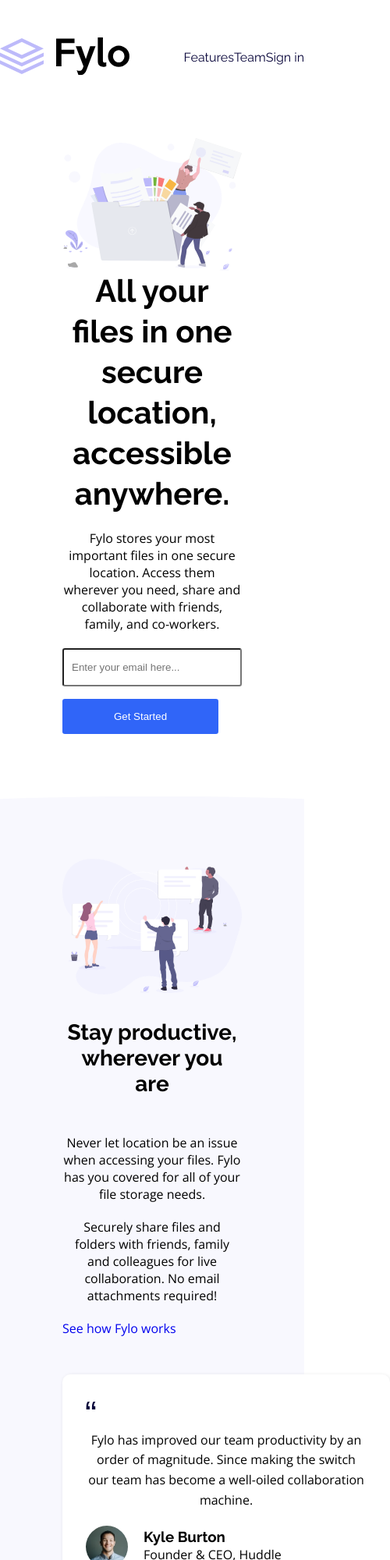
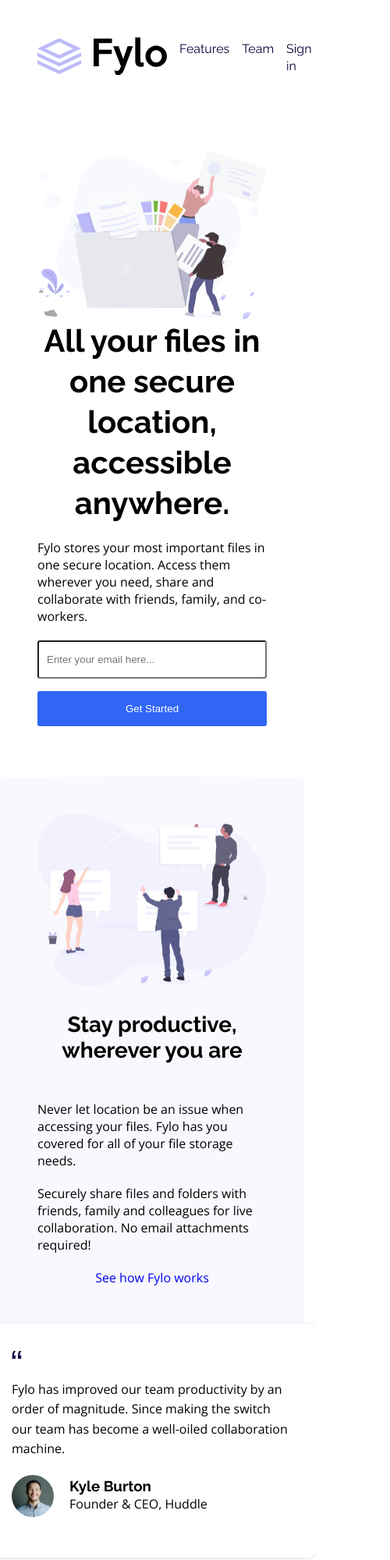
Before and after one commit to IoanCirja/Fylo_Loading_Page, a plain HTML site: page index.html in a window 390 px wide. Shown: the top 2000 px of the page at 78% size, 500 px wide, since content can reach past the window. Drawn offline with nearby package versions, Linux system fonts and the light colour scheme.

Commit message:
text and header

```diff
--- a/index.html
+++ b/index.html
@@ -50,10 +50,8 @@
             </p>
             <p> Securely share files and folders with friends, family and colleagues for
               live collaboration. No email attachments required!</p>
-
-            <div class="link">
-              <a href="#"> See how Fylo works <i class="fa-solid fa-circle-arrow-right"></i></a>
-            </div>
+              <div id="mobile-center">
+                <a href="#"> See how Fylo works</a>
                 <div class="box">
                   <img src="images/icon-quotes.svg" class="quote" alt="Quote">
                   <p> Fylo has improved our team productivity by an order of magnitude. Since
@@ -66,6 +64,9 @@
                     </div>
                   </div>
                 </div>
+
+              </div>
+
           </div>
           <img src="./images/illustration-2.svg" alt="Illustration-2">
         </div>
--- a/style.css
+++ b/style.css
@@ -187,17 +187,26 @@
   margin-right: 1.5rem;
 }
 
-@media (max-width: 676px) {
+@media (max-width: 800px) {
   .rowWithPhoto, #getAccess{
     grid-template-columns: 1fr;
     display: flex;
     flex-direction: column-reverse;
 }
-.text h1, .text p, .text h2{
+.rowWithPhoto, #navigation{
+  padding: 3rem;
+}
+#navigation{
+  margin-top:0;
+}
+li{
+  margin-left: 1rem;
+}
+.text h1, .text h2, .text a{
   text-align: center;
 
 }
-.text input{
+.text input, .text button{
   margin-bottom: 1rem;
   width: 100%;
 }
@@ -222,6 +231,7 @@
 #getAccess{
   display: flex;
   flex-direction: column;
+  padding:20px;
 }
 footer .container{
   flex-direction: column;
@@ -242,5 +252,15 @@
   text-align: center;
   margin: auto;
 }
+#accessText h2{
+  padding: 20px;
+}
+#mobile-center{
+  display: flex;
+  justify-content: center;
+  align-items: center;
+  flex-direction: column;
+}
+
 
 }
```
Lines whose indentation alone changed are shown as unchanged.
